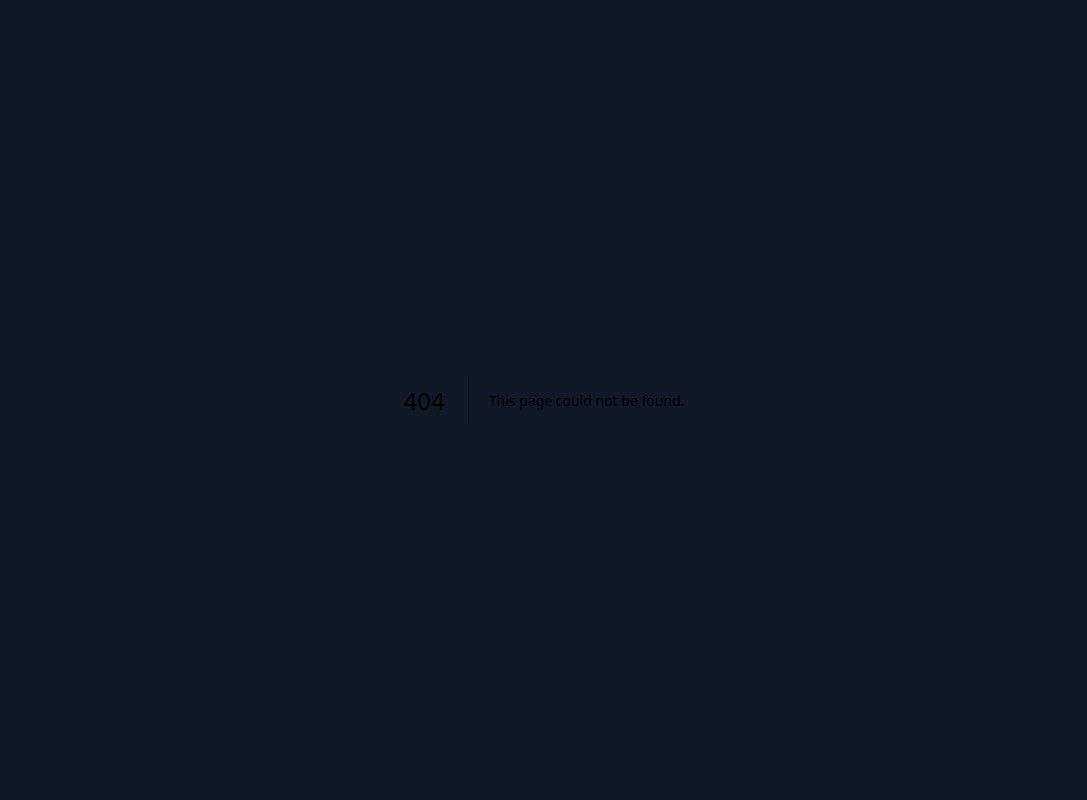
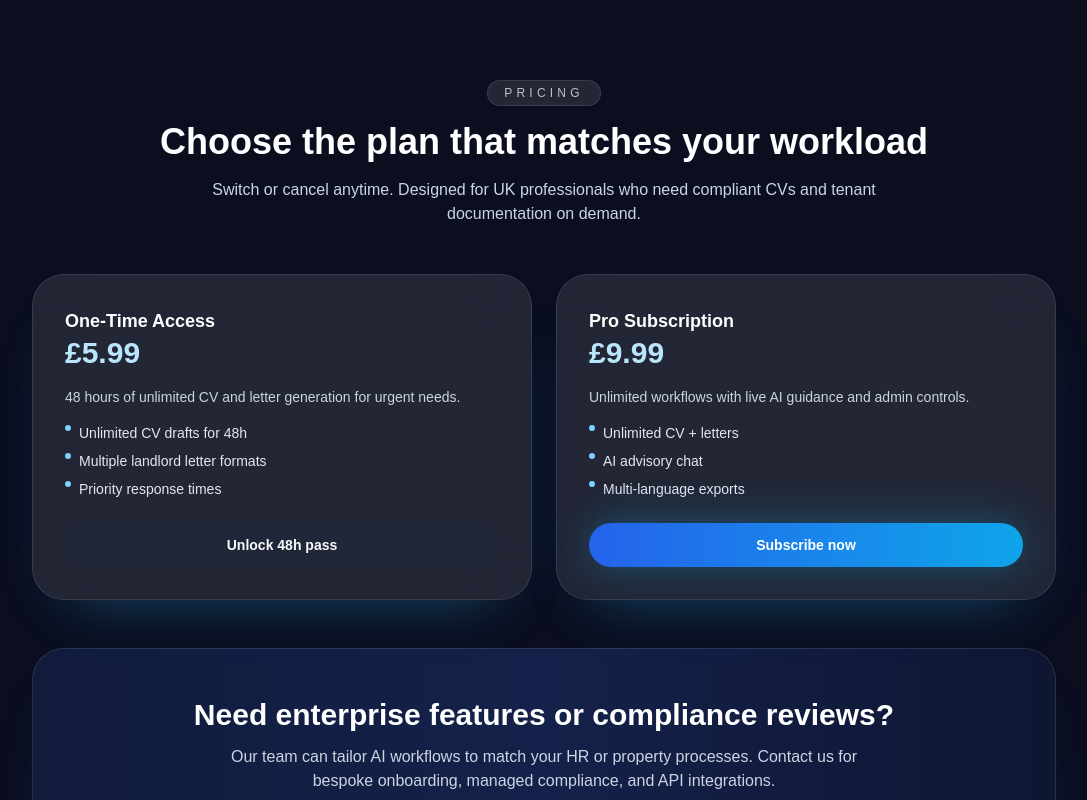
Before and after one commit to joshsegatt/CVLetterAI, a Next.js app: page /pricing in a window 1280 px wide. Before the commit this address had no page. Shown: the top 800 px of the page, without its empty margins (96-1183 px from the left). Built offline with nearby package versions, Linux system fonts and the light colour scheme; a web font is replaced by a local one.

Commit message:
sync: full repository structure review, page routing and build fix

```diff
--- /dev/null
+++ b/app/pricing/page.tsx
@@ -0,0 +1,90 @@
+import Link from 'next/link';
+import { CheckoutButton } from '@/components/payments/CheckoutButton';
+import { Button } from '@/components/ui/Button';
+
+const plans = [
+  {
+    id: 'price_one_time' as const,
+    title: 'One-Time Access',
+    price: '£5.99',
+    description: '48 hours of unlimited CV and letter generation for urgent needs.',
+    highlights: [
+      'Unlimited CV drafts for 48h',
+      'Multiple landlord letter formats',
+      'Priority response times'
+    ]
+  },
+  {
+    id: 'price_subscription' as const,
+    title: 'Pro Subscription',
+    price: '£9.99',
+    description: 'Unlimited workflows with live AI guidance and admin controls.',
+    highlights: ['Unlimited CV + letters', 'AI advisory chat', 'Multi-language exports']
+  }
+];
+
+export default function PricingPage() {
+  return (
+    <div className="min-h-screen bg-[#0A0E1F] px-6 py-20 text-slate-100 sm:px-10">
+      <div className="mx-auto flex max-w-5xl flex-col gap-12">
+        <header className="space-y-4 text-center">
+          <span className="inline-flex items-center gap-2 rounded-full border border-white/10 bg-white/10 px-4 py-1 text-xs uppercase tracking-[0.35em] text-slate-200/80">
+            Pricing
+          </span>
+          <h1 className="text-3xl font-semibold text-white sm:text-4xl">
+            Choose the plan that matches your workload
+          </h1>
+          <p className="mx-auto max-w-2xl text-sm text-slate-300 sm:text-base">
+            Switch or cancel anytime. Designed for UK professionals who need compliant CVs and
+            tenant documentation on demand.
+          </p>
+        </header>
+
+        <div className="grid gap-6 md:grid-cols-2">
+          {plans.map((plan) => (
+            <div
+              key={plan.id}
+              className="rounded-3xl border border-white/10 bg-white/10 p-8 shadow-[0_30px_60px_-40px_rgba(56,189,248,0.45)] backdrop-blur-xl"
+            >
+              <div className="space-y-4">
+                <div>
+                  <h2 className="text-lg font-semibold text-white">{plan.title}</h2>
+                  <p className="text-3xl font-bold text-sky-200">{plan.price}</p>
+                </div>
+                <p className="text-sm text-slate-300">{plan.description}</p>
+                <ul className="space-y-2 text-sm text-slate-200">
+                  {plan.highlights.map((item) => (
+                    <li key={item} className="flex items-start gap-2">
+                      <span className="mt-0.5 h-1.5 w-1.5 rounded-full bg-sky-300" />
+                      <span>{item}</span>
+                    </li>
+                  ))}
+                </ul>
+              </div>
+              <div className="mt-6">
+                <CheckoutButton
+                  planId={plan.id}
+                  label={plan.id === 'price_one_time' ? 'Unlock 48h pass' : 'Subscribe now'}
+                  intent={plan.id === 'price_subscription' ? 'primary' : 'secondary'}
+                />
+              </div>
+            </div>
+          ))}
+        </div>
+
+        <footer className="rounded-3xl border border-white/10 bg-gradient-to-r from-[#111c3c] via-[#14214a] to-[#0f1632] px-10 py-12 text-center shadow-[0_30px_60px_-42px_rgba(59,130,246,0.55)]">
+          <h2 className="text-2xl font-semibold text-white sm:text-3xl">
+            Need enterprise features or compliance reviews?
+          </h2>
+          <p className="mx-auto mt-3 max-w-2xl text-sm text-slate-300 sm:text-base">
+            Our team can tailor AI workflows to match your HR or property processes. Contact us for
+            bespoke onboarding, managed compliance, and API integrations.
+          </p>
+          <Button asChild intent="ghost" size="lg" className="mt-6">
+            <Link href="/contact">Talk to sales</Link>
+          </Button>
+        </footer>
+      </div>
+    </div>
+  );
+}
```
